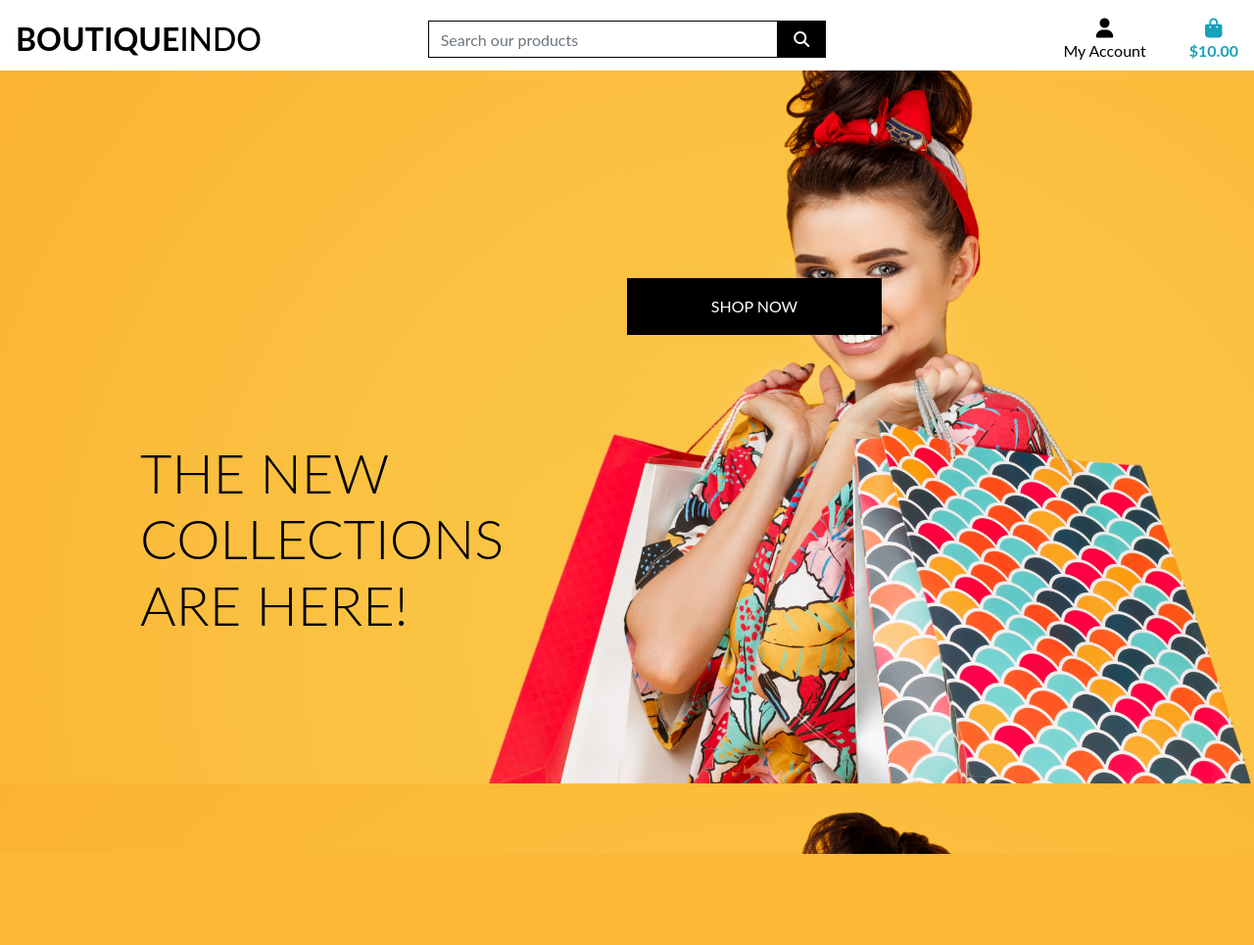
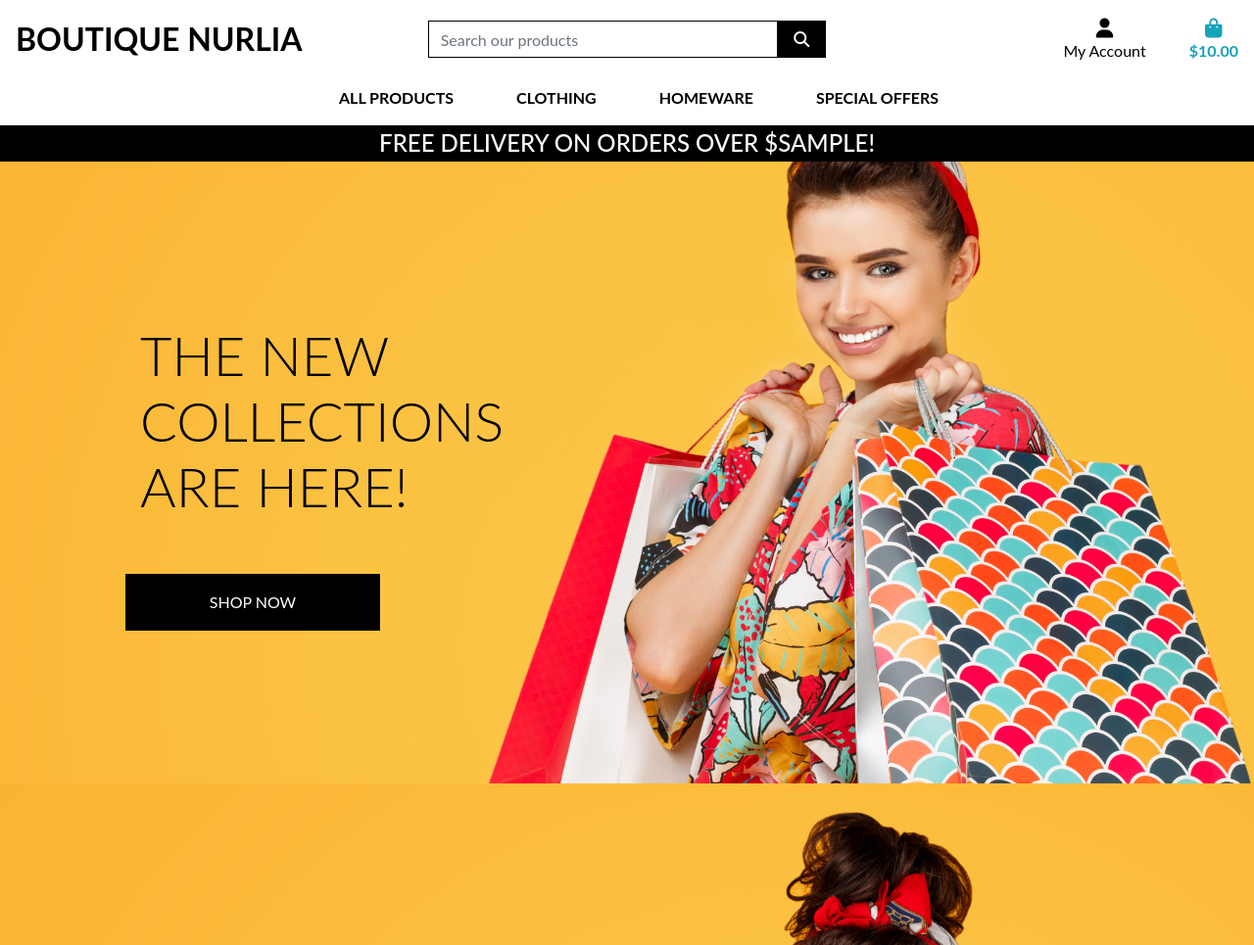
Before and after one commit to andershup/Django-Indo, a Django app: template home/templates/home/index.html in a window 1280 px wide. Shown: the whole page at 98% size. Before the commit the page ends 872 px from the top, so only its background shows below. Run offline with Django 3.2, Linux system fonts and the light colour scheme; the template is opened without the code that fills it: most values are stand-ins (such as "Sample title", 1, 10 or a date in 2020); some libraries are stand-ins or nearby versions.

Commit message:
adfafafadfs

```diff
--- a/home/templates/home/index.html
+++ b/home/templates/home/index.html
@@ -11,15 +11,17 @@
 
 {% block content %}
     <div class="container h-100">
-        <div class="row h-100">
+        <div class="row">
             <div class="col-7 col-md-6 my-auto">
             <h1 class="display-4 logo-font text-black">The new collections are here!</h1>
             </div>
+        </div>
+        <div class="row">
             <div class="my-5">
                 <h4>
                     <a href="" class="shop-now-button btn bth-lg rounded-0 text-uppercase py-3">Shop Now</a>
                 </h4>
             </div>
         </div>
-    </div>
+    </div
 {% endblock %}
--- a/static/css/base.css
+++ b/static/css/base.css
@@ -56,6 +56,10 @@ body {
     border: 1px solid black !important;
 }
 
+.bg-black {
+    background-color:  #000 !important;
+}
+
 /* -------------------------------- Media Queries */
 
 /* Slightly larger container on xl screens */
--- a/templates/base.html
+++ b/templates/base.html
@@ -37,14 +37,10 @@
   </head>
   <body>
     <header container-fluid fixed-top>
-
-
-
-
         <div id="topnav" class="row bg-white pt-lg-2 d-none d-lg-flex">
             <div class="col-12 col-lg-4 my-auto py-1 py-lg-0 text-center text-lg-left">
                 <a href="{% url 'home' %}" class="nav-link main-logo-link">
-                    <h2 class="logo-font text-black my-0"><strong>Boutique</strong>Indo</h2>
+                    <h2 class="logo-font text-black my-0"><strong>Boutique Nurlia</strong></h2>
                 </a>
             </div>
 
@@ -101,6 +97,20 @@
                 </ul>
             </div>
         </div>
+        <div class="row bg-white">
+            <nav class="navbar navbar-expand-lg navbar-light w-100">
+                <button class="navbar-toggler" type="button" data-toggle="collapse" data-target="#main-nav" aria-controls="main-nav" aria-expanded="false" aria-label="Toggle navigation">
+                    <span class="navbar-toggler-icon"></span>
+                </button>
+                {% include 'includes/mobile-top-header.html' %}
+                {% include 'includes/main-nav.html' %}
+            </nav>
+        </div>
+        <div id="delivery-banner" class="row text-center">
+            <div class="col bg-black text-white">
+                <h4 class="logo-font my-1">Free delivery on orders over ${{ free_shipping_threshold }}!</h4>
+            </div>
+        </div>
     </header>
 
 
--- /dev/null
+++ b/templates/includes/main-nav.html
@@ -0,0 +1,50 @@
+<div class="collapse navbar-collapse" id="main-nav">
+    <ul class="navbar-nav w-auto mx-auto">
+        <li class="nav-item dropdown">
+            <a class="logo-font font-weight-bold nav-link text-black mr-5" href="#" id="all-products-link" data-toggle="dropdown" aria-haspopup="true" aria-expanded="false">
+                All Products
+            </a>
+            <div class="dropdown-menu border-0" aria-labelledby="all-products-link">
+                <a href="" class="dropdown-item">By Price</a>
+                <a href="" class="dropdown-item ">By Rating</a>
+                <a href="" class="dropdown-item ">By Category</a>
+                <a href="" class="dropdown-item">All Products</a>
+            </div>
+        </li>
+
+        <li class="nav-item dropdown">
+            <a class="logo-font font-weight-bold nav-link text-black mr-5" href="#" id="clothing-link" data-toggle="dropdown" aria-haspopup="true" aria-expanded="false">
+                Clothing
+            </a>
+            <div class="dropdown-menu border-0" aria-labelledby="clothing-link">
+                <a href="" class="dropdown-item">Activewear &amp; Essentials</a>
+                <a href="" class="dropdown-item">Jeans</a>
+                <a href="" class="dropdown-item">Shirts</a>
+                <a href="" class="dropdown-item">All Clothing</a>
+            </div>
+        </li>
+
+        <li class="nav-item dropdown">
+            <a class="logo-font font-weight-bold nav-link text-black mr-5" href="#" id="homeware-link" data-toggle="dropdown" aria-haspopup="true" aria-expanded="false">
+                Homeware
+            </a>
+            <div class="dropdown-menu border-0" aria-labelledby="homeware-link">
+                <a href="" class="dropdown-item">Bed &amp; Bath</a>
+                <a href="" class="dropdown-item">Kitchen &amp; Dining</a>
+                <a href="" class="dropdown-item">All Homeware</a>
+            </div>
+        </li>
+
+        <li class="nav-item dropdown">
+            <a class="logo-font font-weight-bold nav-link text-black" href="#" id="specials-link" data-toggle="dropdown" aria-haspopup="true" aria-expanded="false">
+                Special Offers
+            </a>
+            <div class="dropdown-menu border-0" aria-labelledby="specials-link">
+                <a href="" class="dropdown-item">New Arrivals</a>
+                <a href="" class="dropdown-item">Deals</a>
+                <a href="" class="dropdown-item">Clearance</a>
+                <a href="" class="dropdown-item">All Specials</a>
+            </div>
+        </li>
+    </ul>
+</div>
--- /dev/null
+++ b/templates/includes/mobile-top-header.html
@@ -0,0 +1,56 @@
+<li class="list-inline-item">
+    <a class="text-black nav-link d-block d-lg-none" href="#" id="mobile-search" data-toggle="dropdown" aria-haspopup="true" aria-expanded="false">
+        <div class="text-center">
+            <div><i class="fas fa-search fa-lg"></i></div>
+            <p class="my-0">Search</p>
+        </div>
+    </a>
+    <div class="dropdown-menu border-0 w-100 p-3 rounded-0 my-0" aria-labelledby="mobile-search">
+        <form class="form" method="GET" action="">
+            <div class="input-group w-100">
+                <input class="form-control border border-black rounded-0" type="text" name="q" placeholder="Search our site">
+                <div class="input-group-append">
+                    <button class="form-control form-control btn btn-black border border-black rounded-0" type="submit">
+                        <span class="icon">
+                            <i class="fas fa-search"></i>
+                        </span>
+                    </button>
+                </div>
+            </div>
+        </form>
+    </div>
+</li>
+<li class="list-inline-item dropdown">
+    <a class="text-black nav-link d-block d-lg-none" href="#" id="user-options" data-toggle="dropdown" aria-haspopup="true" aria-expanded="false">
+        <div class="text-center">
+            <div><i class="fas fa-user fa-lg"></i></div>
+            <p class="my-0">My Account</p>
+        </div>
+    </a>
+    <div class="dropdown-menu border-0" aria-labelledby="user-options">
+        {% if request.user.is_authenticated %}
+            {% if request.user.is_superuser %}
+                <a href="{% url 'account_logout' %}" class="dropdown-item">Product Management</a>
+            {% endif %}
+            <a href="" class="dropdown-item">My Profile</a>
+            <a href="{% url 'account_logout' %}" class="dropdown-item">Logout</a>
+        {% else %}
+            <a href="{% url 'account_signup' %}" class="dropdown-item">Register</a>
+            <a href="{% url 'account_login' %}" class="dropdown-item">Login</a>
+        {% endif %}
+    </div>
+</li>
+<li class="list-inline-item">
+    <a class="{% if grand_total %}text-primary font-weight-bold{% else %}text-black{% endif %} nav-link d-block d-lg-none" href="">
+        <div class="text-center">
+            <div><i class="fas fa-shopping-bag fa-lg"></i></div>
+            <p class="my-0">
+                {% if grand_total %}
+                    ${{ grand_total|floatformat:2 }}
+                {% else %}
+                    $0.00
+                {% endif %}
+            </p>
+        </div>
+    </a>
+</li>
```
